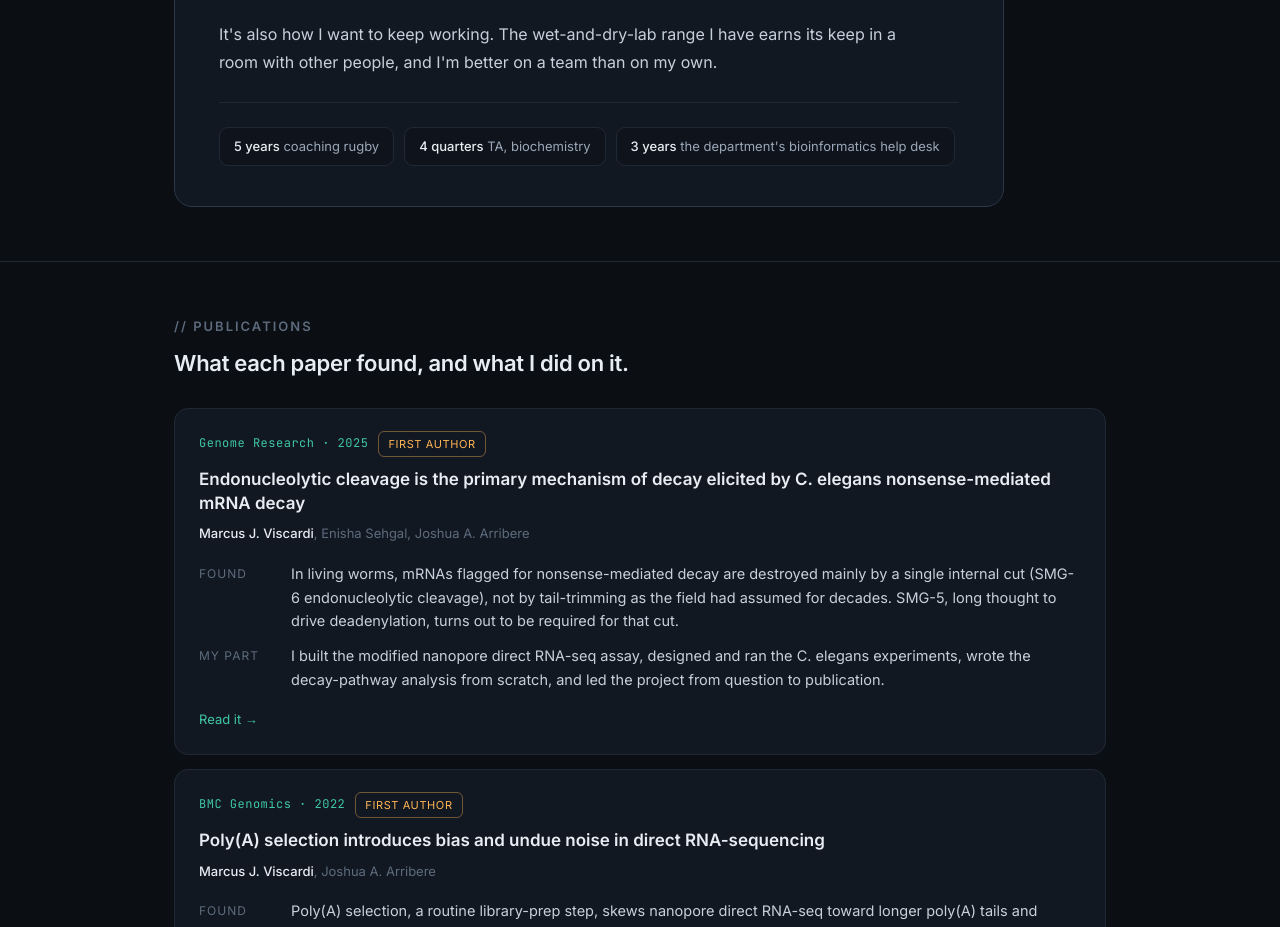
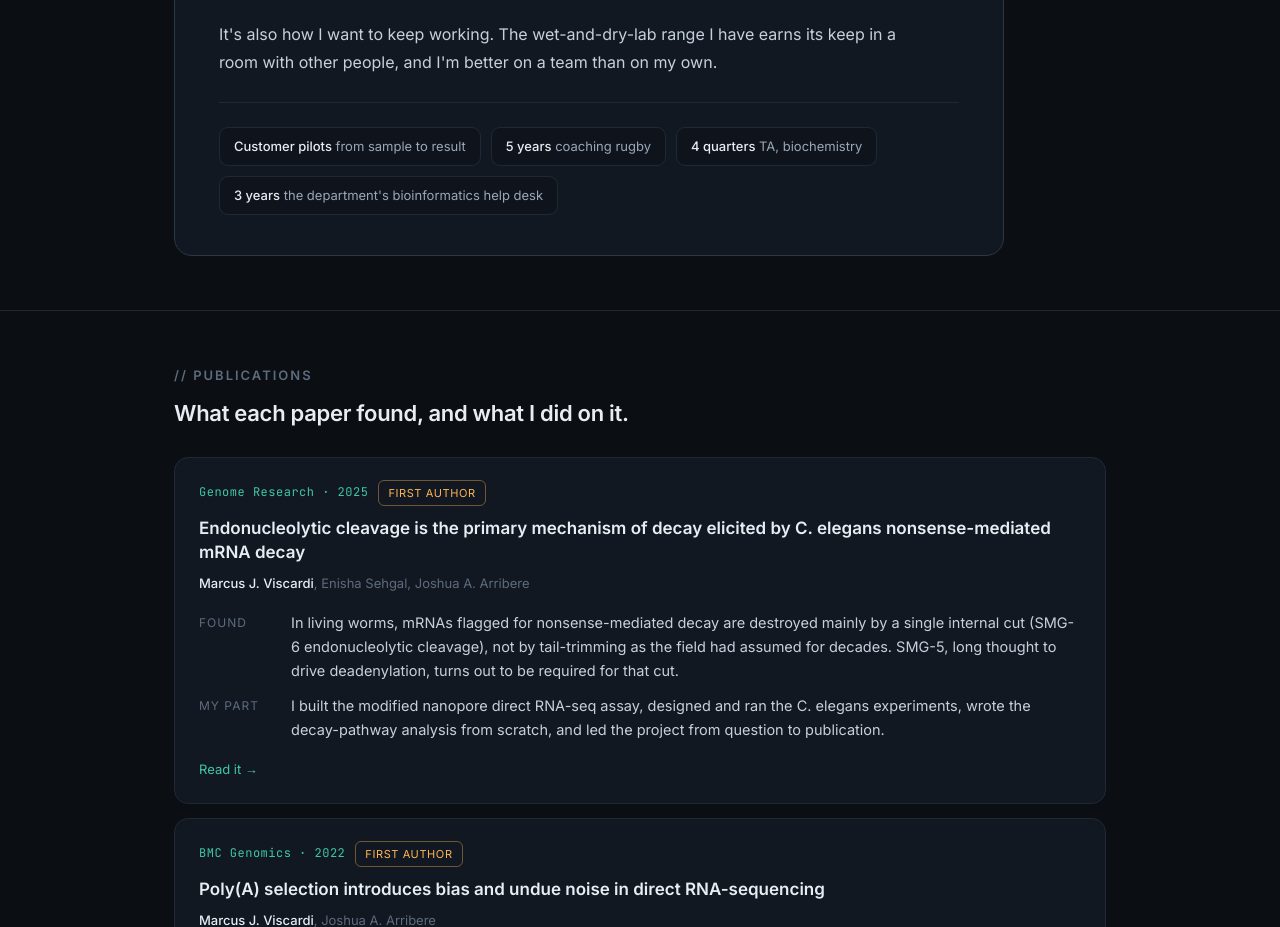
Before and after one commit to marcusvis/viscardi-portfolio, a React (Vite) app: page / in a window 1280 px wide. Shown: the part 2320-3247 px from the top of the page. Built offline with nearby package versions, Linux system fonts and the light colour scheme; no server answers; the database is empty; some icons are missing.

Commit message:
Add customer-pilots chip to How I Work

```diff
--- a/src/App.jsx
+++ b/src/App.jsx
@@ -196,6 +196,7 @@ function About() {
         <p>These days I do that with customers. At a multiomics company I've worked directly with the people using our platform: starting from the biological question they actually care about, figuring out how to get the technology to answer it, then designing the experiment, running it from sample to result, and walking them through what came back. That translation between someone's biology and what the data can show is the part of the job I like most.</p>
         <p>It's also how I want to keep working. The wet-and-dry-lab range I have earns its keep in a room with other people, and I'm better on a team than on my own.</p>
         <div className="about-tl">
+          <span className="tl"><b>Customer pilots</b> from sample to result</span>
           <span className="tl"><b>5 years</b> coaching rugby</span>
           <span className="tl"><b>4 quarters</b> TA, biochemistry</span>
           <span className="tl"><b>3 years</b> the department's bioinformatics help desk</span>
```
